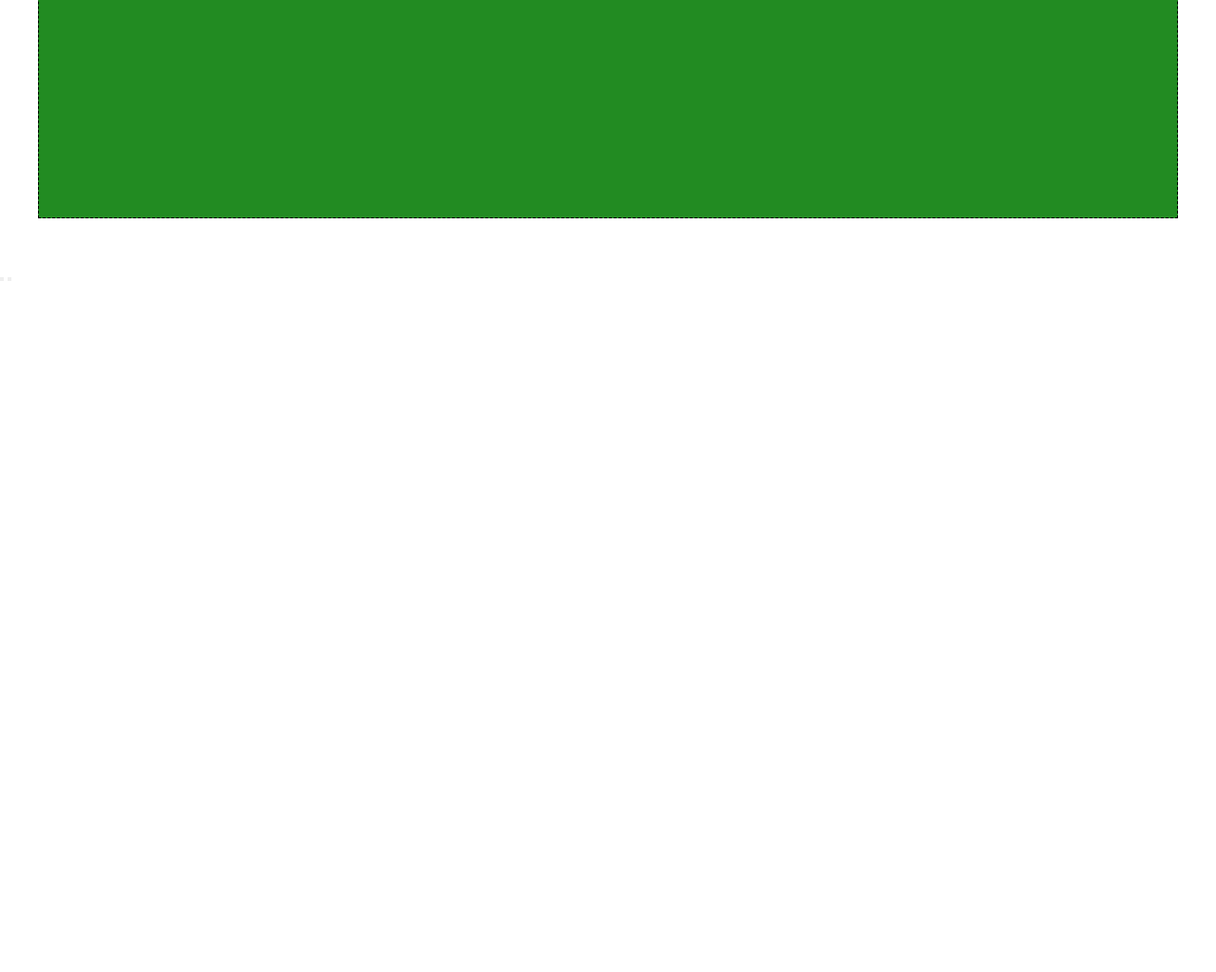
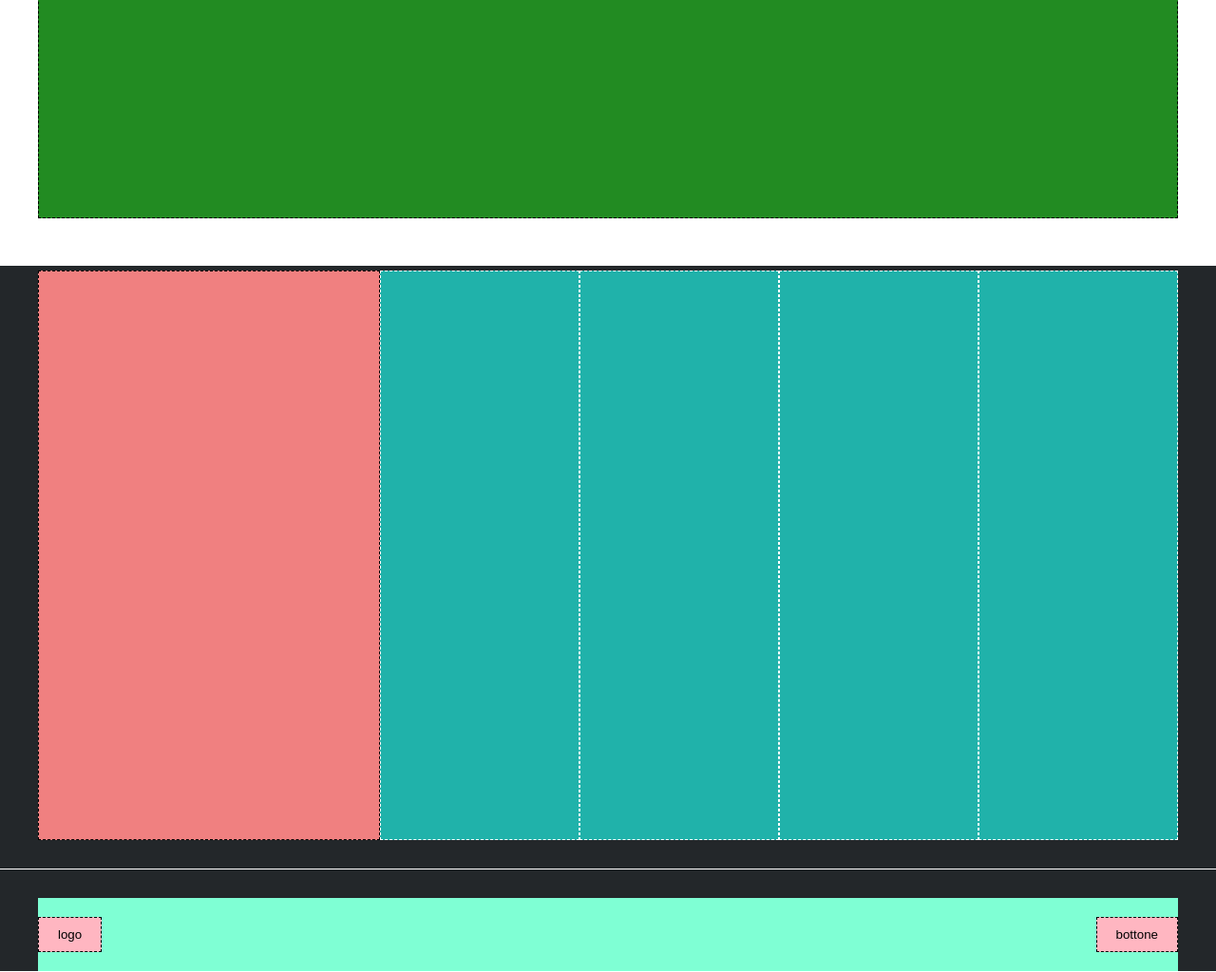
Before and after one commit to emanuele-pogliari/htmlcss-struttura-discord, a plain HTML site: page index.html in a window 1280 px wide. Shown: the part 3185-4209 px from the top of the page at 95% size. Before the commit the page ends 3483 px from the top, so only its background shows below. Drawn offline with Linux system fonts and the light colour scheme.

Commit message:
aggiunto footer

```diff
--- a/css/style.css
+++ b/css/style.css
@@ -126,3 +126,55 @@ section:nth-of-type(5) .container {
     height: 900px;
     background-color: #228B22;
 }
+
+/* Stilizzazione footer */
+
+footer {
+    background-color: #23272A;
+}
+
+.footer-container {
+    max-width: 1200px;
+    margin: auto;
+    display: flex;
+    align-items: align-items;
+    justify-content: center;
+    flex-wrap: wrap;
+    padding: 5px 0 30px;
+}
+
+.footer-container * {
+    width: 210px;
+    height: 600px;
+    background-color: #20B2AA;
+    border: 1px dashed white;
+
+}
+
+.footer-container *:first-of-type {
+    flex-grow: 2;
+    background-color: #F08080;
+    border-color: black;
+}
+
+.footer-link {
+    margin: auto;
+    display: flex;
+    justify-content: space-between;
+    background-color: #7FFFD4;
+    padding: 20px 0;
+}
+
+.footer-link button {
+    background-color: #FFB6C1;
+    padding: 10px 20px;
+    border: 1px dashed black;
+}
+
+.border {
+    border-top: 1px solid white;
+    border-bottom: 1px solid white;
+    padding-top: 30px;
+}
+
+/* Fine stilizzazione footer */
--- a/index.html
+++ b/index.html
@@ -64,16 +64,18 @@
         </section>
 
         <footer>
-            <div>
+            <div class="footer-container">
                 <div></div>
                 <div></div>
                 <div></div>
                 <div></div>
                 <div></div>
             </div>
-            <div>
-                <button></button>
-                <button></button>
+            <div class="border">
+                <div class="footer-link width-1200">
+                    <button class="">logo</button>
+                    <button>bottone</button>
+                </div>
             </div>
         </footer>
 
```
